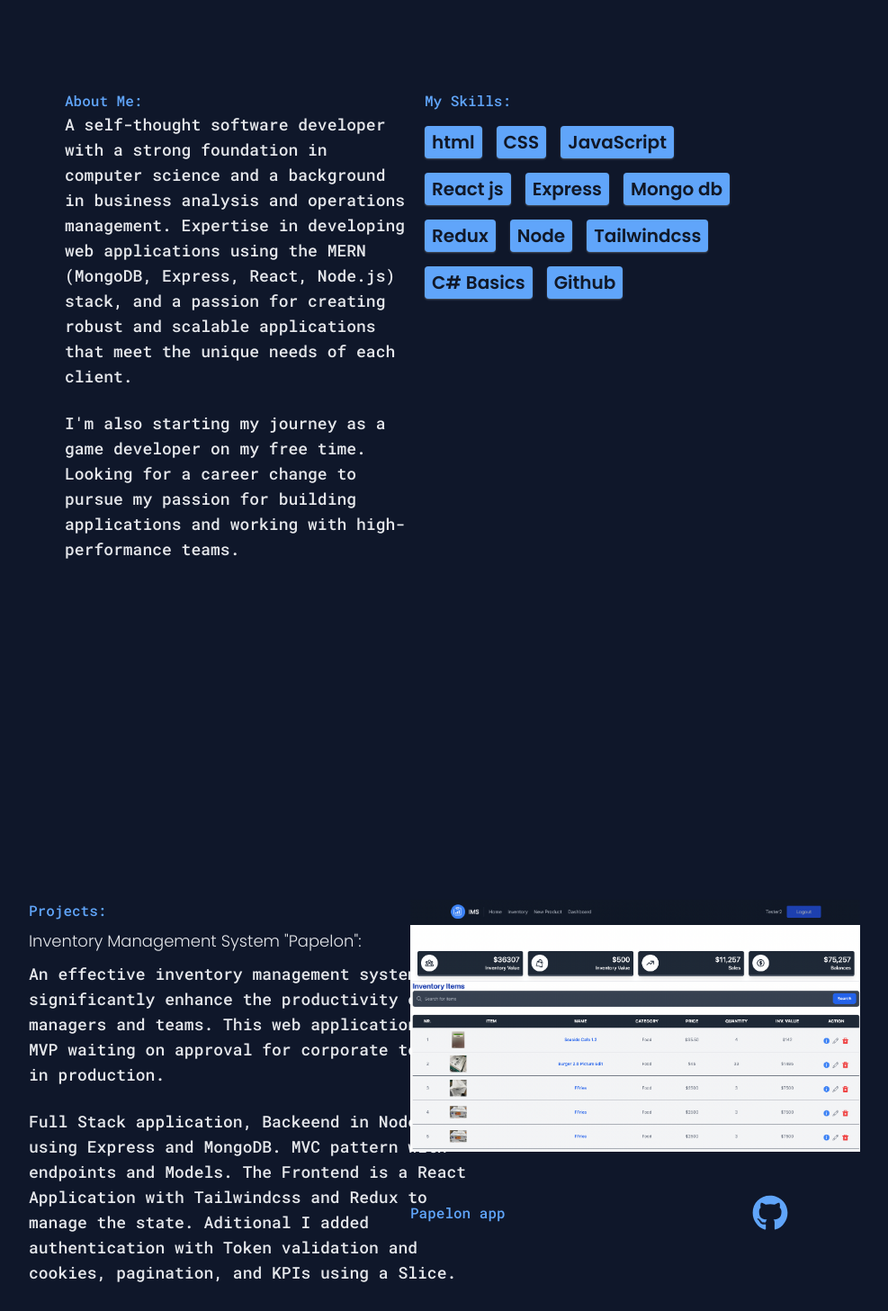
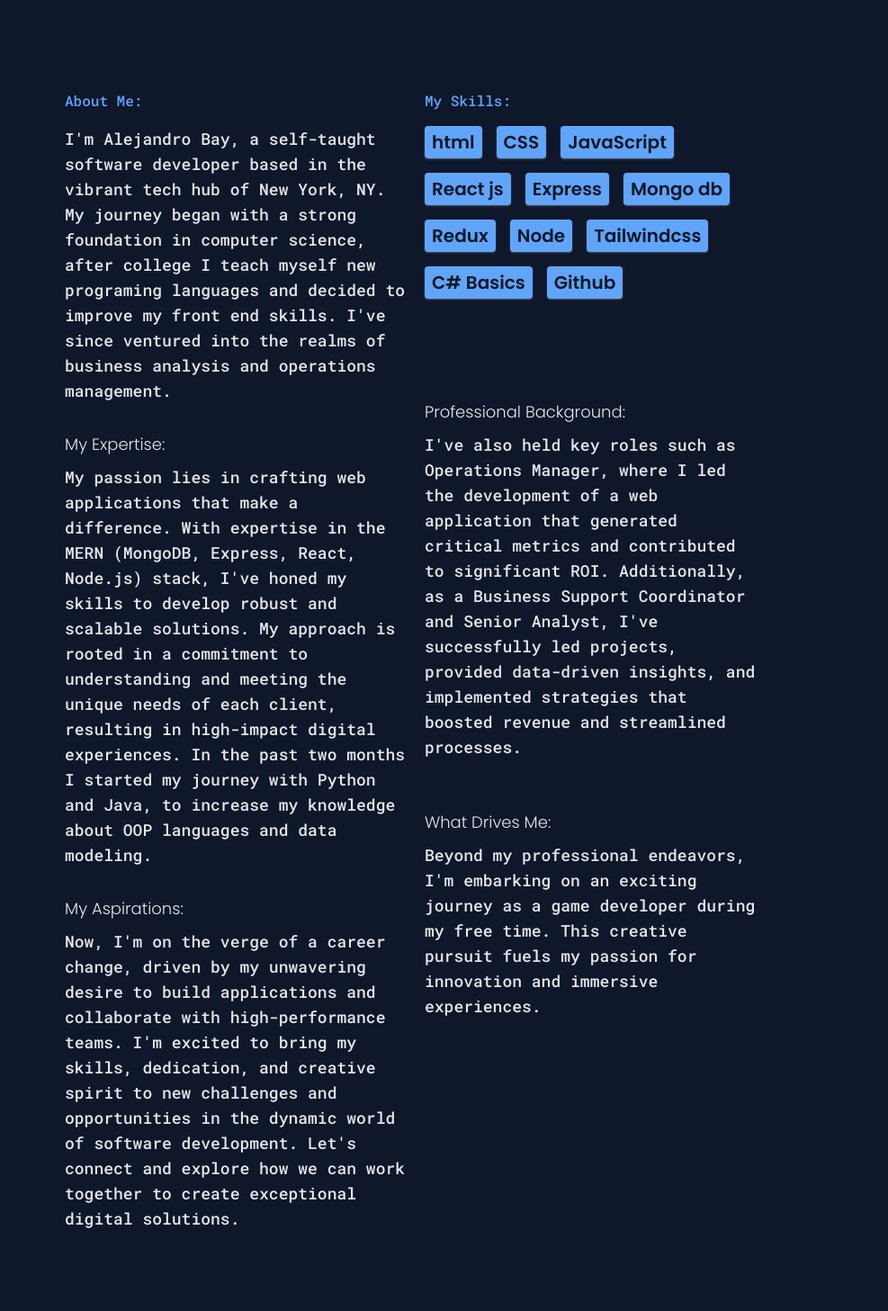
Before and after one commit to ABay23/newbay, a React (Vite) app: page / in a window 1280 px wide. Shown: the part 920-2377 px from the top of the page at 90% size, without its empty margins (184-1171 px from the left). Built offline with nearby package versions, Linux system fonts and the light colour scheme.

Commit message:
Update about Section

```diff
--- a/src/components/sections/About.jsx
+++ b/src/components/sections/About.jsx
@@ -9,20 +9,37 @@ const About = () => {
           <h1 className=' items-start font-roboto text-sm md:text-base text-blue-400'>
             About Me:
           </h1>
-          <h2></h2>
+          <h2 className=' text-start md:text-lg font-poppins py-2 text-gray-200'></h2>
           <p className=' text-start md:text-lg font-roboto text-gray-200'>
-            A self-thought software developer with a strong foundation in
-            computer science and a background in business analysis and
-            operations management. Expertise in developing web applications
-            using the MERN (MongoDB, Express, React, Node.js) stack, and a
-            passion for creating robust and scalable applications that meet the
-            unique needs of each client.
+            {`I'm Alejandro Bay, a self-taught software developer based in the vibrant
+            tech hub of New York, NY. My journey began with a strong foundation in computer science,
+              after college I teach myself new programing languages and decided to improve my front end skills.
+            I've since ventured into the realms of business analysis and operations management.`}
           </p>
           <br />
+          <h2 className=' text-start md:text-lg font-poppins py-2 pt-2 text-gray-200'>
+            {`My Expertise: `}
+          </h2>
           <p className=' text-start md:text-lg font-roboto text-gray-200'>
-            {`I'm also starting my journey as a game developer on my free time. `}
-            Looking for a career change to pursue my passion for building
-            applications and working with high-performance teams.
+            {`
+            My passion lies in crafting web applications that make a difference.
+            With expertise in the MERN (MongoDB, Express, React, Node.js) stack, I've honed my skills to develop robust and scalable solutions. My approach is rooted in a commitment to understanding and meeting the unique needs of each client, resulting in high-impact digital experiences.
+            In the past two months I started my journey with Python and Java,
+            to increase my knowledge about OOP languages and data modeling.
+            `}
+          </p>
+          <h2 className=' text-start md:text-lg font-poppins py-2 pt-8 text-gray-200'>
+            {`My Aspirations: `}
+          </h2>
+          <p className=' text-start md:text-lg font-roboto text-gray-200'>
+            {`
+            Now, I'm on the verge of a career change, driven by my unwavering desire to build applications
+            and collaborate with high-performance teams.
+            I'm excited to bring my skills, dedication, and creative spirit to new challenges and opportunities in the dynamic world of software
+            development.
+
+            Let's connect and explore how we can work together to create exceptional digital solutions.
+            `}
           </p>
         </div>
         <div className=' block pl-4'>
@@ -64,6 +81,27 @@ const About = () => {
               Github
             </div>
           </div>
+          <h2 className=' text-start md:text-lg font-poppins py-2 pt-24 text-gray-200'>
+            {`Professional Background: `}
+          </h2>
+          <p className=' text-start md:text-lg font-roboto text-gray-200'>
+            {`
+            I've also held key roles such as Operations Manager, where I led the development of a web application
+            that generated critical metrics and contributed to significant ROI.
+            Additionally, as a Business Support Coordinator and Senior Analyst,
+            I've successfully led projects, provided data-driven insights, and implemented strategies
+            that boosted revenue and streamlined processes.
+            `}
+          </p>
+          <h2 className=' text-start md:text-lg font-poppins py-2 pt-14 text-gray-200'>
+            {`What Drives Me: `}
+          </h2>
+          <p className=' text-start md:text-lg font-roboto text-gray-200'>
+            {`
+            Beyond my professional endeavors, I'm embarking on an exciting journey as a game developer
+            during my free time. This creative pursuit fuels my passion for innovation and immersive experiences.
+            `}
+          </p>
         </div>
       </div>
     </div>
```
